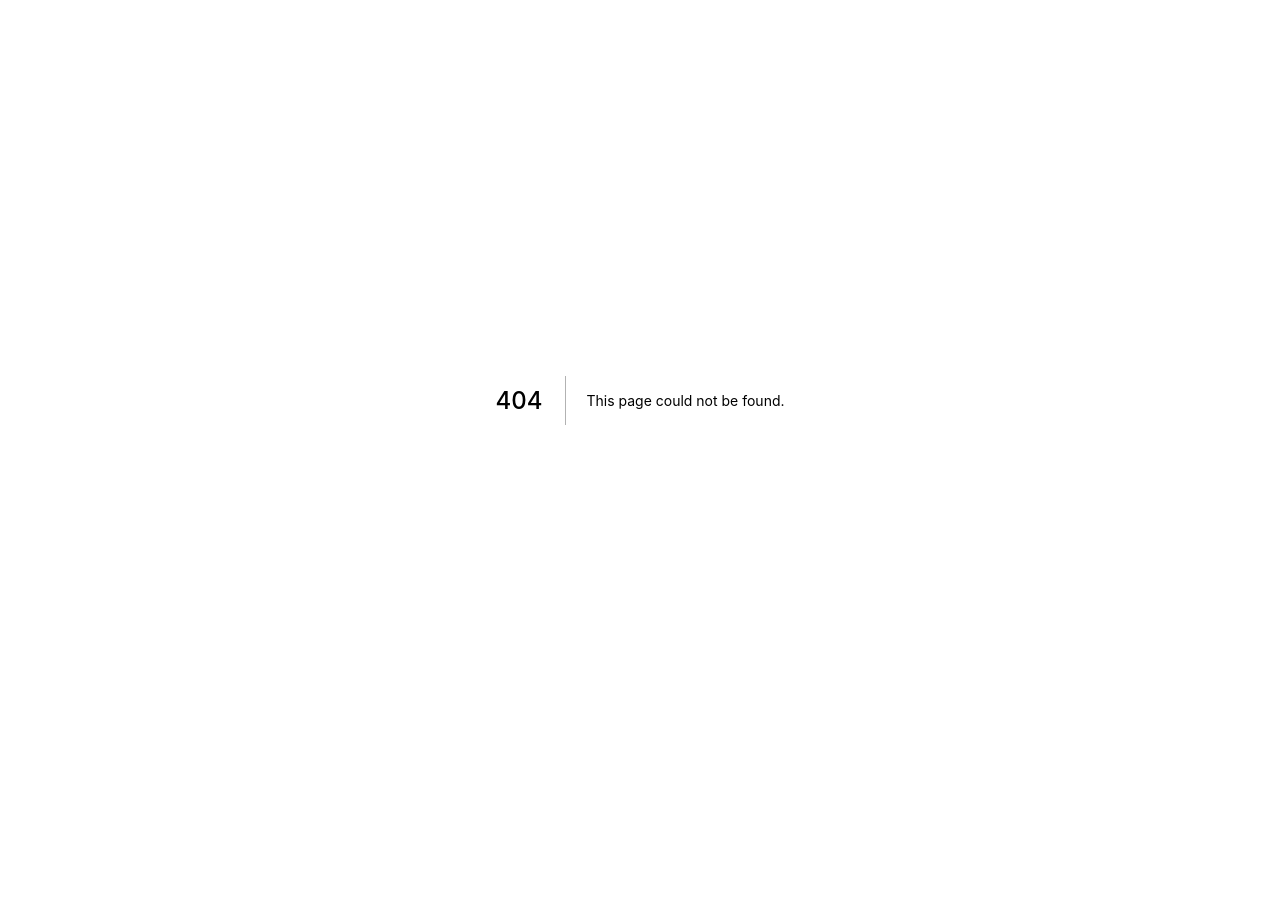
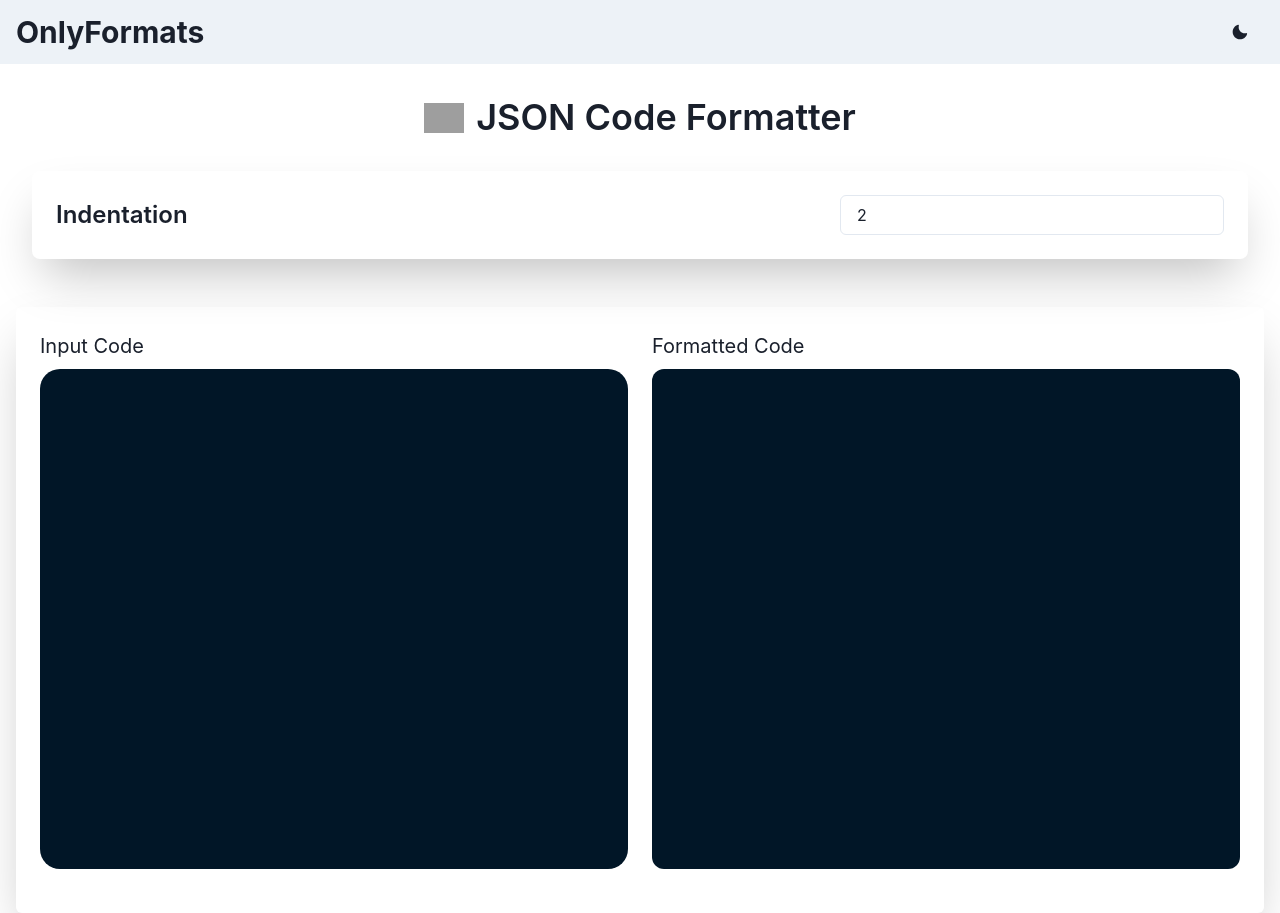
Before and after one commit to max-programming/only-formats, a Next.js app: page /formatter/json in a window 1280 px wide. Before the commit this address had no page. Before the commit the page ends 800 px from the top, so only its background shows below. Built offline with nearby package versions, Linux system fonts and the light colour scheme; grey boxes are pictures that could not be loaded.

Commit message:
✨ Add JSON Formatter

```diff
--- /dev/null
+++ b/pages/formatter/json.tsx
@@ -0,0 +1,69 @@
+import Layout from '@/components/Layout';
+import type { NextPage } from 'next';
+import Setting from '@/components/Setting';
+import { Input, Switch } from '@chakra-ui/react';
+import usePath from '@/utils/usePath';
+import formatCode from '@/utils/formatCode';
+
+import jsonParser from 'prettier/parser-babel';
+import { useState } from 'react';
+import Formatter from '@/components/Formatter';
+import Header from '@/components/Header';
+
+const JSONFormat: NextPage = () => {
+  const path = usePath('json');
+  const [indent, setIndent] = useState(2);
+  const [unformatted, setUnformatted] = useState('');
+  const [formatted, setFormatted] = useState('');
+
+  const format = ({
+    val,
+    indentation,
+  }: {
+    val?: string;
+    indentation?: number;
+  }) => {
+    setFormatted(
+      formatCode({
+        code: val || unformatted,
+        language: 'json',
+        parser: jsonParser,
+        options: { tabWidth: indentation || indent },
+      })
+    );
+  };
+
+  const handleChange = (val: string) => {
+    setUnformatted(val);
+    if (val.trim() === '') return setFormatted('');
+    format({ val, indentation: indent });
+  };
+
+  return (
+    <>
+      <Layout title={path.title} description={path.description}>
+        <Header title={path.title} imageSrc={path.image} />
+        <Setting title='Indentation'>
+          <Input
+            type='number'
+            w={'sm'}
+            value={indent}
+            onChange={e => {
+              if (e.target.value.includes('e')) return;
+              setIndent(parseInt(e.target.value));
+              format({ indentation: parseInt(e.target.value) });
+            }}
+          />
+        </Setting>
+        <Formatter
+          language={'json'}
+          unformattedCode={unformatted || ''}
+          formattedCode={formatted || ''}
+          handleChange={handleChange}
+        />
+      </Layout>
+    </>
+  );
+};
+
+export default JSONFormat;
--- a/paths.json
+++ b/paths.json
@@ -10,5 +10,11 @@
     "title": "CSS Code Formatter",
     "description": "Format any of your CSS or SASS code!",
     "image": "/icons/css.svg"
+  },
+  {
+    "id": "/formatter/json",
+    "title": "JSON Code Formatter",
+    "description": "Format JSON Code!",
+    "image": "/icons/json.svg"
   }
 ]
```
